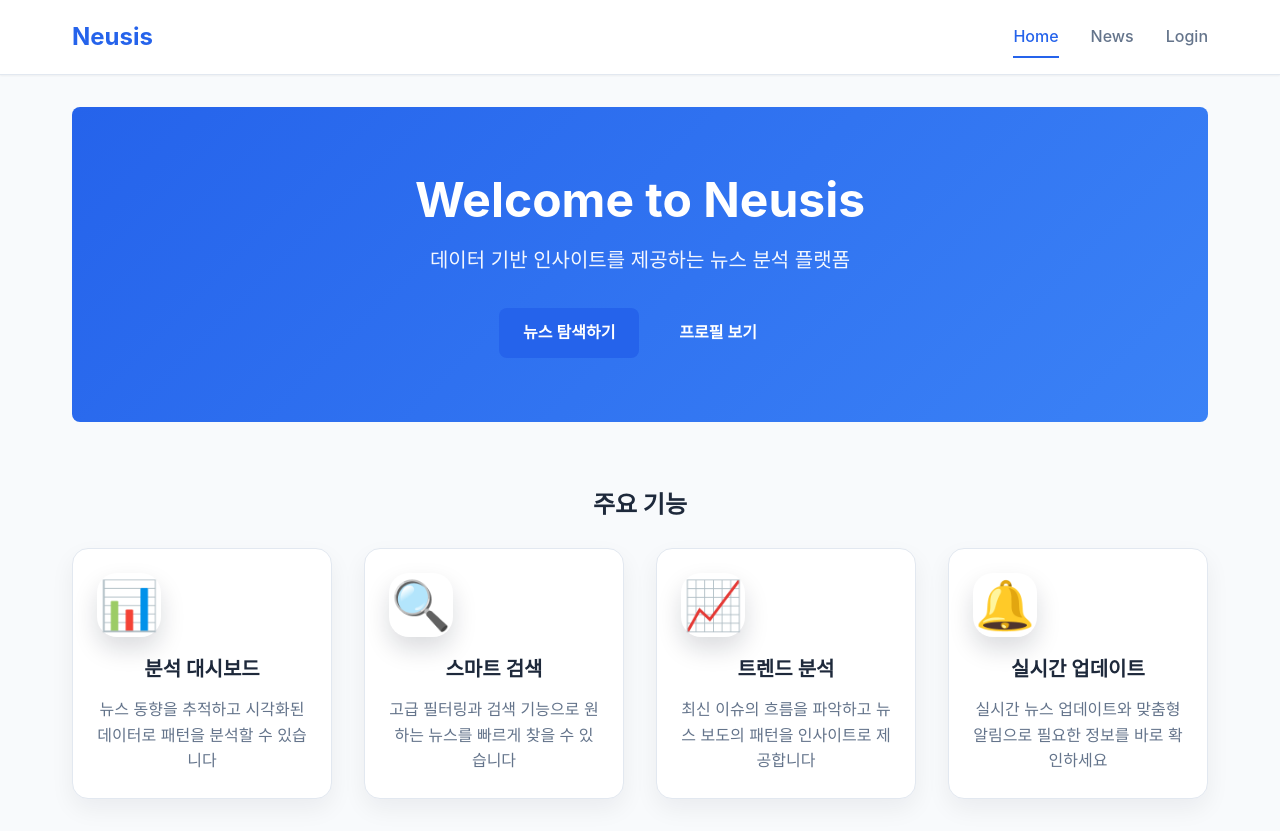
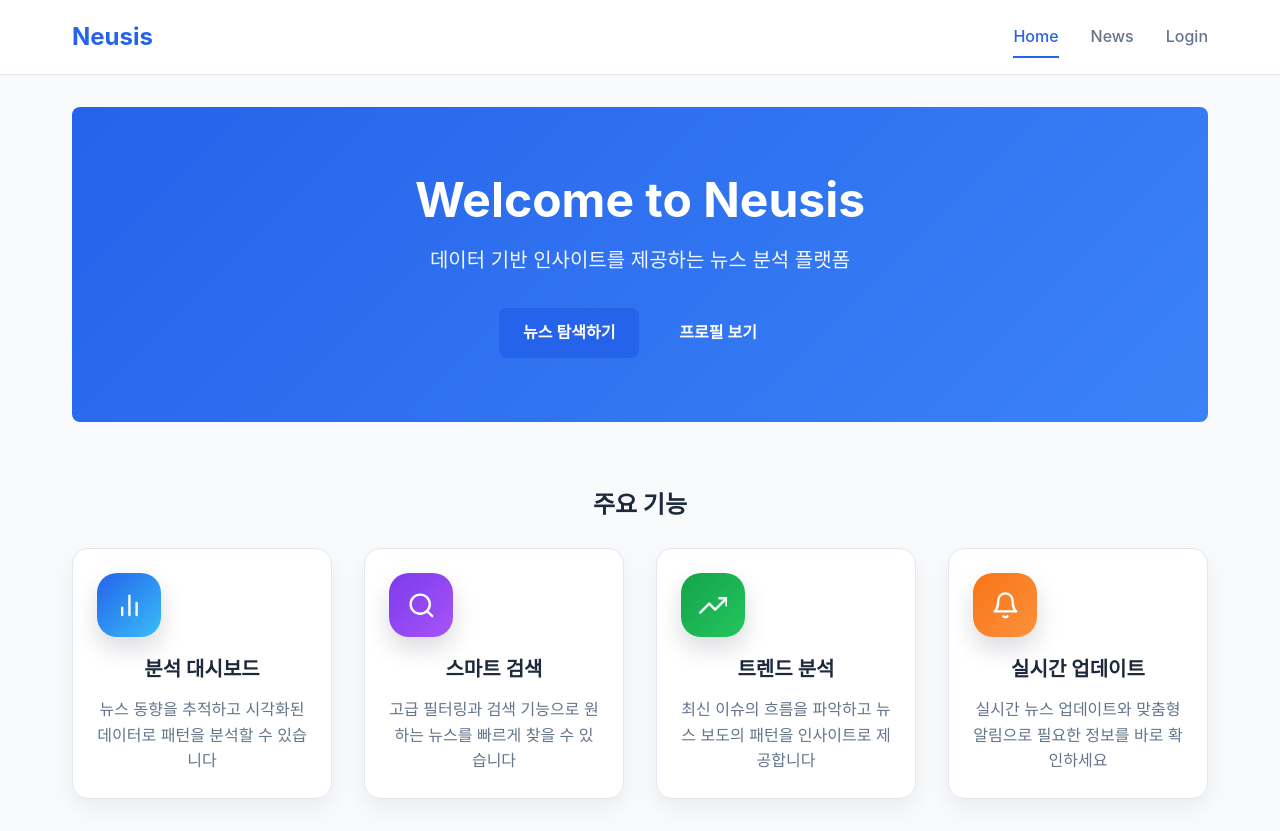
Before and after one commit to YeonwooNuf/Neusis-frontend, a React (Vite) app: page / in a window 1280 px wide. Built offline with nearby package versions, Linux system fonts and the light colour scheme; no server answers.

Commit message:
// 스티커 퀄리티 업그레이드

```diff
--- a/src/pages/HomePage.tsx
+++ b/src/pages/HomePage.tsx
@@ -1,5 +1,11 @@
 import PageContainer from '../components/PageContainer';
 import './HomePage.css';
+import {
+  FiBarChart2,
+  FiSearch,
+  FiTrendingUp,
+  FiBell,
+} from 'react-icons/fi';
 
 const HomePage = () => {
   return (
@@ -24,28 +30,39 @@ const HomePage = () => {
           <h2 className="section-title">주요 기능</h2>
           <div className="features-grid">
             <div className="feature-card">
-              <div className="feature-icon">📊</div>
+              <div className="feature-icon feature-icon--blue">
+                <FiBarChart2 className="feature-icon-svg" />
+              </div>
               <h3 className="feature-title">분석 대시보드</h3>
               <p className="feature-description">
                 뉴스 동향을 추적하고 시각화된 데이터로 패턴을 분석할 수 있습니다
               </p>
             </div>
+
             <div className="feature-card">
-              <div className="feature-icon">🔍</div>
+              <div className="feature-icon feature-icon--purple">
+                <FiSearch className="feature-icon-svg" />
+              </div>
               <h3 className="feature-title">스마트 검색</h3>
               <p className="feature-description">
                 고급 필터링과 검색 기능으로 원하는 뉴스를 빠르게 찾을 수 있습니다
               </p>
             </div>
+
             <div className="feature-card">
-              <div className="feature-icon">📈</div>
+              <div className="feature-icon feature-icon--green">
+                <FiTrendingUp className="feature-icon-svg" />
+              </div>
               <h3 className="feature-title">트렌드 분석</h3>
               <p className="feature-description">
                 최신 이슈의 흐름을 파악하고 뉴스 보도의 패턴을 인사이트로 제공합니다
               </p>
             </div>
+
             <div className="feature-card">
-              <div className="feature-icon">🔔</div>
+              <div className="feature-icon feature-icon--orange">
+                <FiBell className="feature-icon-svg" />
+              </div>
               <h3 className="feature-title">실시간 업데이트</h3>
               <p className="feature-description">
                 실시간 뉴스 업데이트와 맞춤형 알림으로 필요한 정보를 바로 확인하세요
```
